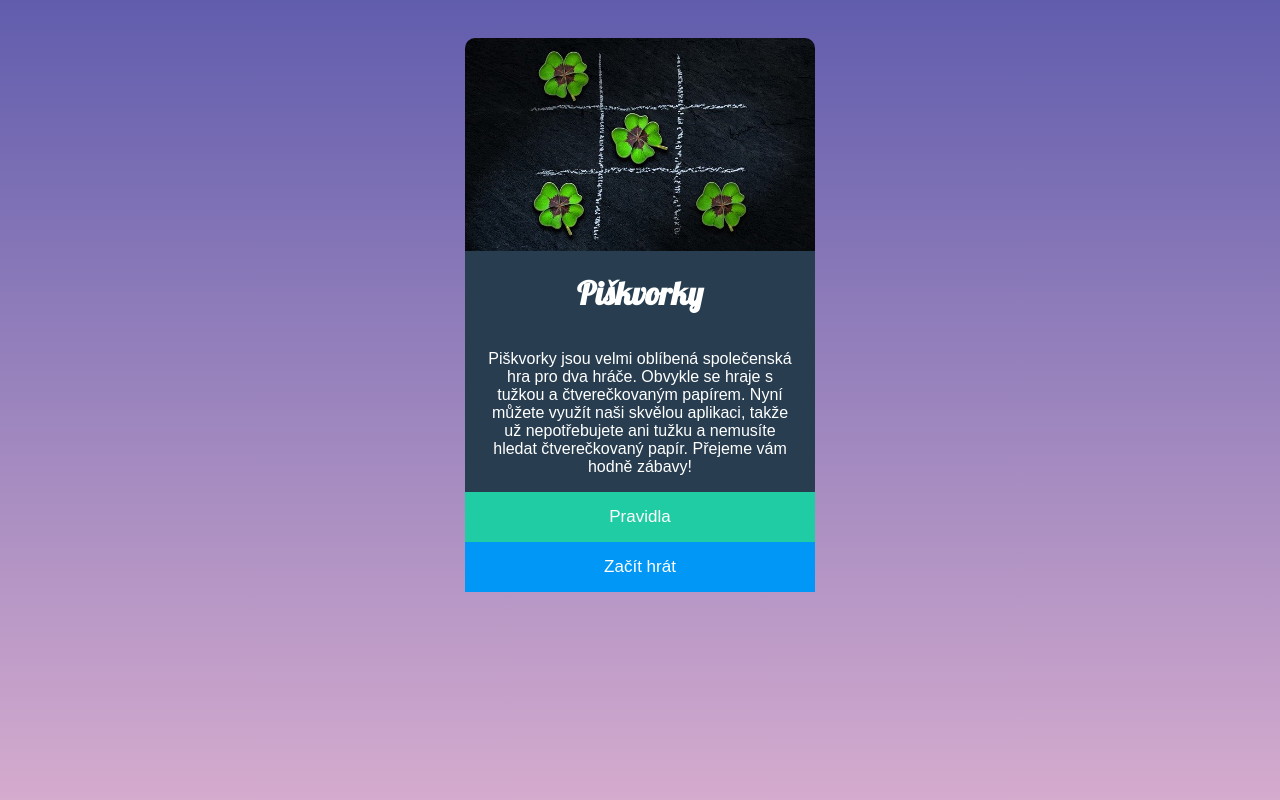
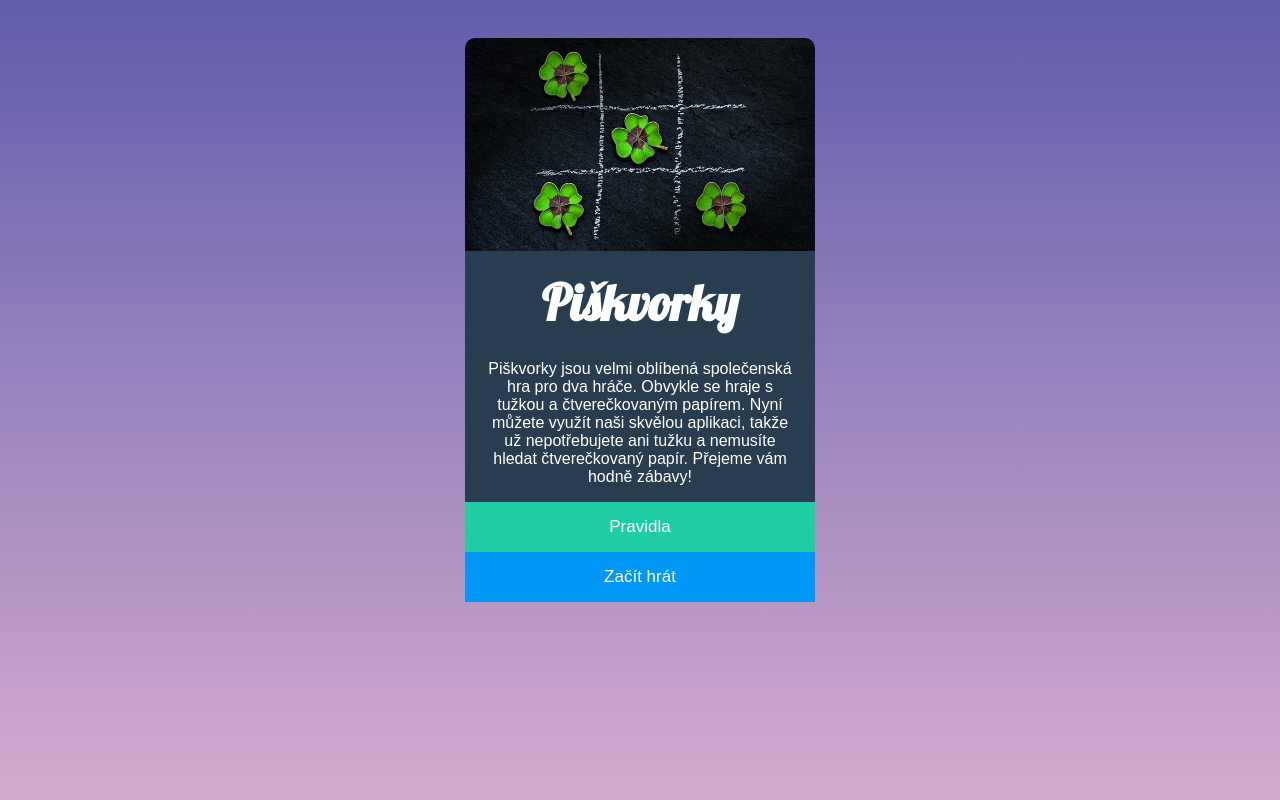
Before and after one commit to michaelamitr/piskvorky, a plain HTML site: page index.html in a window 1280 px wide. Shown: the top 800 px of the page. Drawn offline with Linux system fonts and the light colour scheme.

Commit message:
h1 + p features edit

```diff
--- a/style.css
+++ b/style.css
@@ -31,6 +31,11 @@ body {
 
 h1 {
   font-family: 'Lobster', sans-serif;
+  font-size: 50px;
+  display: flex;
+  justify-content: center;
+  margin: 10px;
+  padding: 10px 10px 0px 10px;
 }
 
 .image {
```
